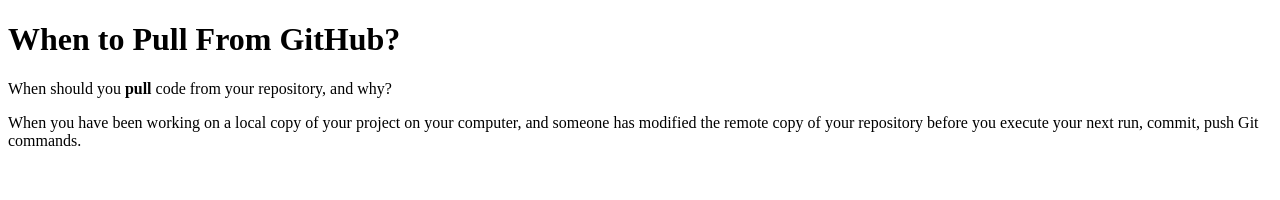
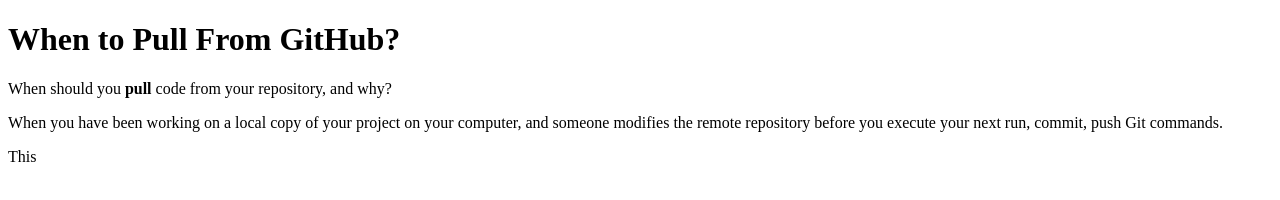
Before and after one commit to lenczes/starter030, a plain HTML site: page index.html in a window 1280 px wide. Drawn offline with Linux system fonts and the light colour scheme.

```diff
--- a/index.html
+++ b/index.html
@@ -9,6 +9,7 @@
 <body>
     <h1>When to Pull From GitHub?</h1>
     <p>When should you <strong>pull</strong> code from your repository, and why?</p>
-    <p>When you have been working on a local copy of your project on your computer, and someone has modified the remote copy of your repository before you execute your next run, commit, push  Git commands.</p>
+    <p>When you have been working on a local copy of your project on your computer, and someone modifies the remote repository before you execute your next run, commit, push  Git commands.</p>
+    <p>This </p>
 </body>
 </html>
```
